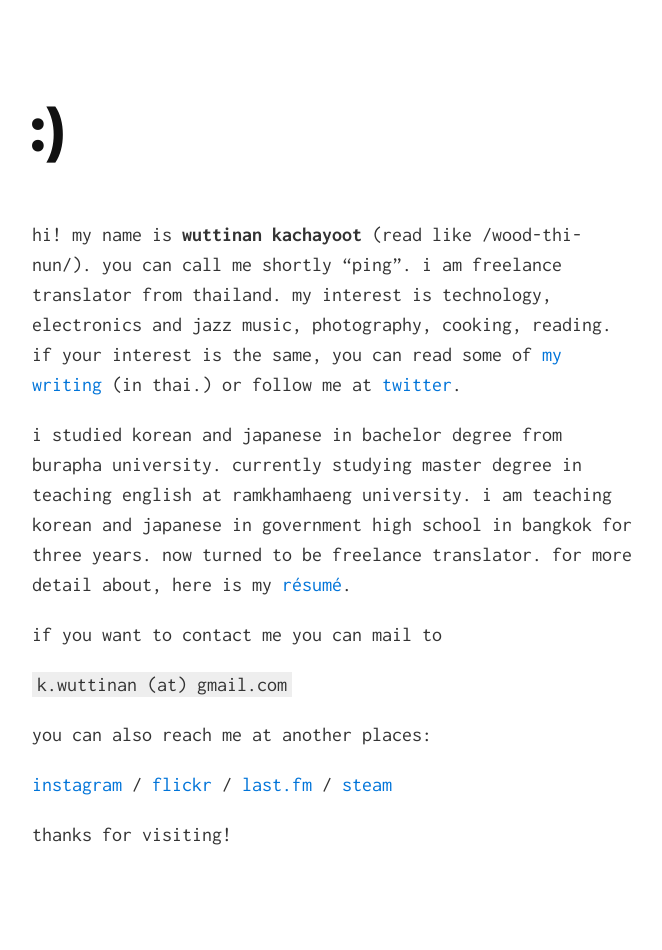
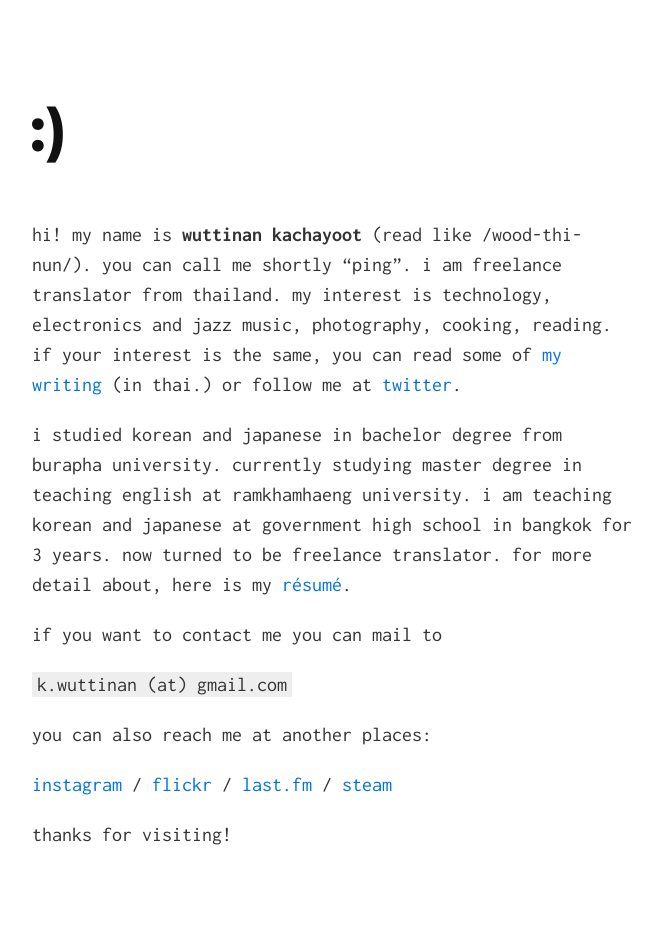
Before and after one commit to wuttinan/wuttinan.github.io, a Jekyll site: the page built from index.html, in a window 1280 px wide. Shown: the whole page, without its empty margins (308-970 px from the left). Built offline with Jekyll 4.4.1, drawn with Linux system fonts in a browser that asks for light colours; Markdown is read by kramdown in place of the engine named in the settings.

Commit message:
site edit

```diff
--- a/_includes/index.md
+++ b/_includes/index.md
@@ -1,6 +1,6 @@
 hi! my name is **wuttinan kachayoot** (read like /wood-thi-nun/). you can call me shortly "ping". i am freelance translator from thailand. my interest is technology, electronics and jazz music, photography, cooking, reading. if your interest is the same, you can read some of [my writing](https://medium.com/@wuttinan/) (in thai.) or follow me at [twitter](http://twitter.com/wuttinan/).
 
-i studied korean and japanese in bachelor degree from burapha university. currently studying master degree in teaching english at ramkhamhaeng university. i am teaching korean and japanese in government high school in bangkok for three years. now turned to be freelance translator. for more detail about, here is my [résumé](http://www.linkedin.com/in/wuttinan/).
+i studied korean and japanese in bachelor degree from burapha university. currently studying master degree in teaching english at ramkhamhaeng university. i am teaching korean and japanese at government high school in bangkok for 3 years. now turned to be freelance translator. for more detail about, here is my [résumé](http://www.linkedin.com/in/wuttinan/).
 
 if you want to contact me you can mail to
 
```
